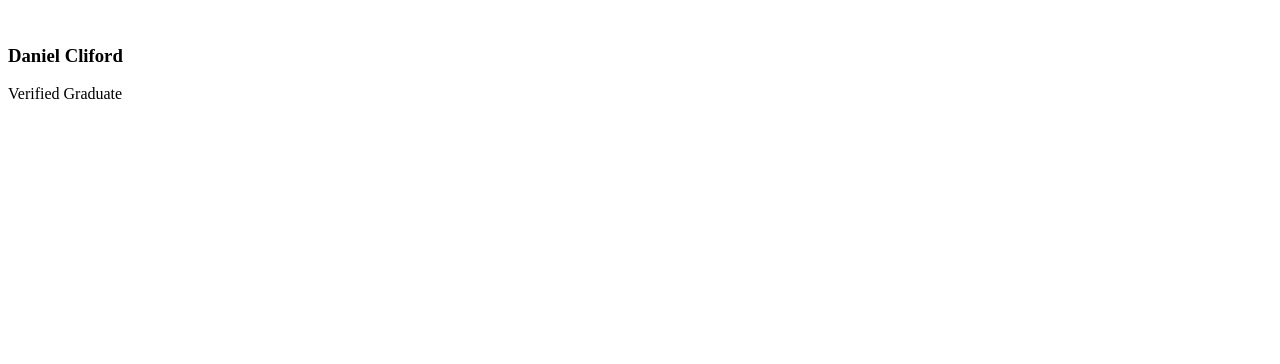
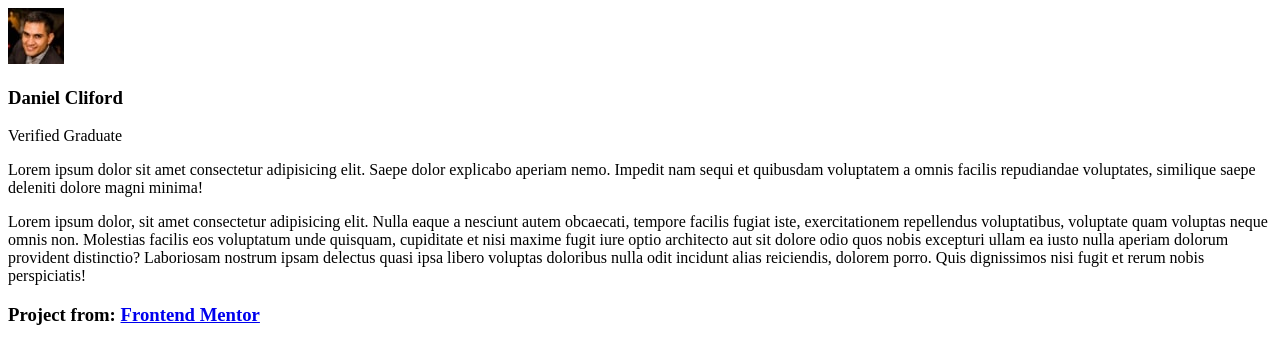
Before and after one commit to rafaelpianaro/css-grid-crash-2022, a plain HTML site: page index.html in a window 1280 px wide. Drawn offline with Linux system fonts and the light colour scheme.

Commit message:
added card html

```diff
--- a/index.html
+++ b/index.html
@@ -11,19 +11,22 @@
     <div class="testimonials">
         <div class="card card--gb-purple">
             <header class="card-header">
-                <img src="images-daniel.jpg" class="card=img" alt="">
+                <img src="images/image-daniel.jpg" class="card=img" alt="">
                 <div>
                     <h3>Daniel Cliford</h3>
                     <p>Verified Graduate</p>
                 </div>
             </header>
             <p class="card-lead">
-
+                Lorem ipsum dolor sit amet consectetur adipisicing elit. Saepe dolor explicabo aperiam nemo. Impedit nam sequi et quibusdam voluptatem a omnis facilis repudiandae voluptates, similique saepe deleniti dolore magni minima!
             </p>
             <p class="card-quote">
-
+                Lorem ipsum dolor, sit amet consectetur adipisicing elit. Nulla eaque a nesciunt autem obcaecati, tempore facilis fugiat iste, exercitationem repellendus voluptatibus, voluptate quam voluptas neque omnis non. Molestias facilis eos voluptatum unde quisquam, cupiditate et nisi maxime fugit iure optio architecto aut sit dolore odio quos nobis excepturi ullam ea iusto nulla aperiam dolorum provident distinctio? Laboriosam nostrum ipsam delectus quasi ipsa libero voluptas doloribus nulla odit incidunt alias reiciendis, dolorem porro. Quis dignissimos nisi fugit et rerum nobis perspiciatis!
             </p>
         </div>
     </div>
+    <footer>
+        <h3>Project from: <a href="https://www.frontendmentor.io">Frontend Mentor</a></h3>
+    </footer>
 </body>
 </html>
```
